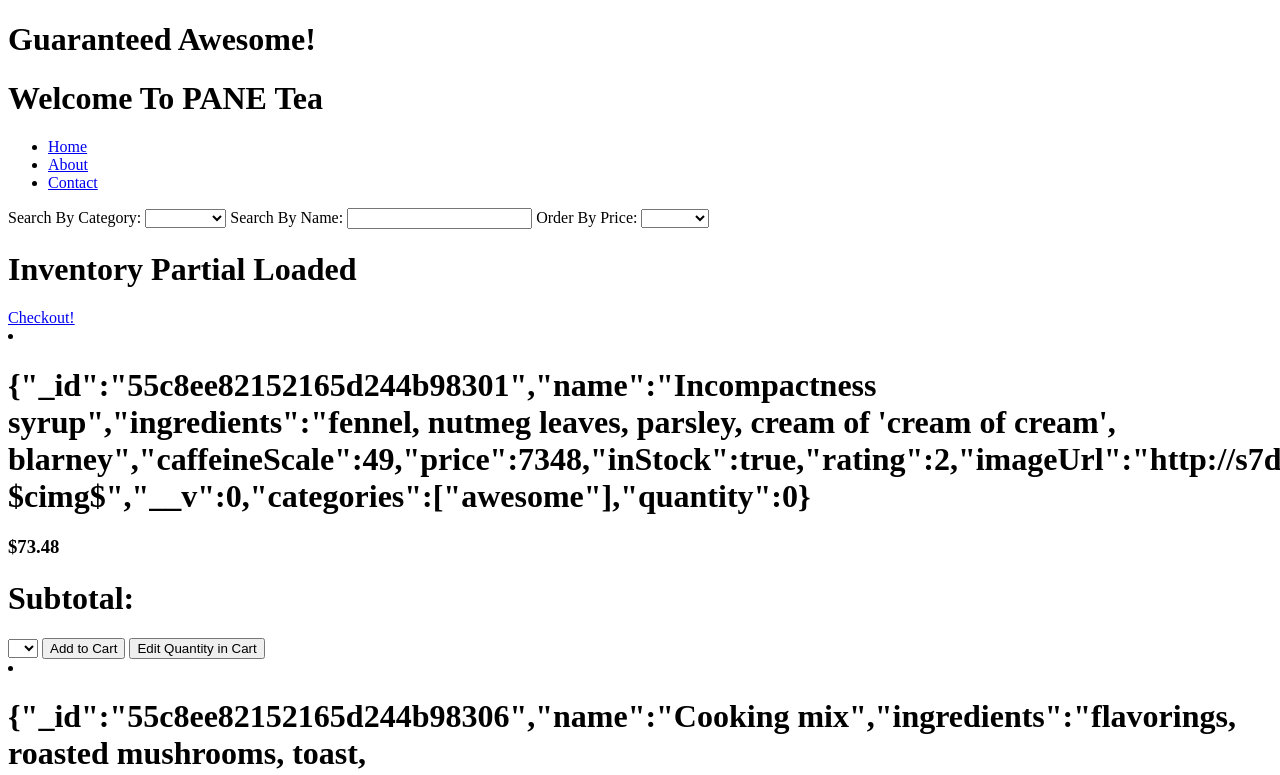
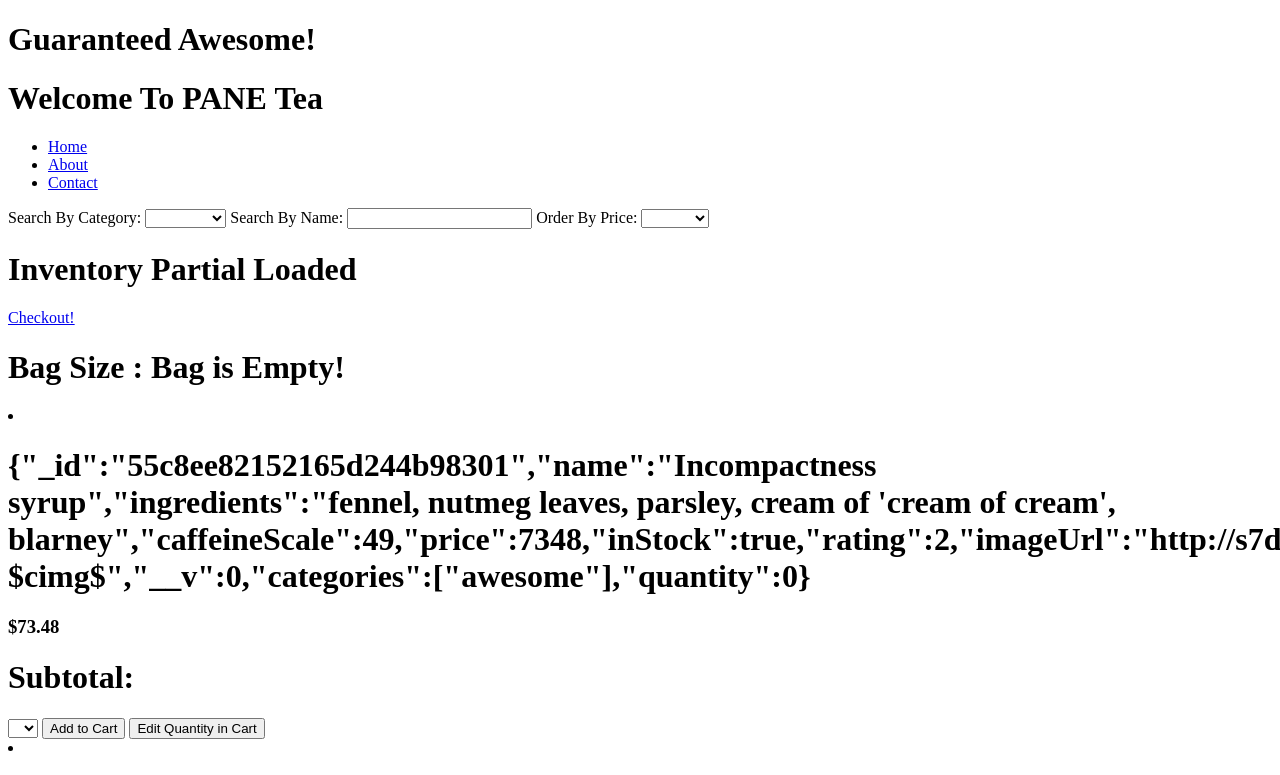
Before and after one commit to thomasobrien99/angular-shopping-cart, a plain HTML site: page index.html in a window 1280 px wide. Shown: the top 775 px of the page. Drawn offline with nearby package versions, Linux system fonts and the light colour scheme; some packages are replaced by stand-ins of ours.

Commit message:
add bag count feature

```diff
--- a/js/controllers.js
+++ b/js/controllers.js
@@ -4,7 +4,14 @@ ListController.$inject =["InventoryService"];
 
 function ListController(InventoryService){
 	this.items = InventoryService.getInventory();
+  this.bagSize = function(){
+    //MAY NEED TO BIND THIS
+    var size = this.items.reduce((p,c)=>{
+      return p += c.quantity;
+    },0)
 
+    return size ? size : "Bag is Empty!"
+  }
   this.orderBy = function()
   {
     if (InventoryService.orderPref === "true")
--- a/partials/inventory.html
+++ b/partials/inventory.html
@@ -1,4 +1,5 @@
 <h1>Inventory Partial Loaded</h1>
 <a ng-href = "checkout">Checkout!</a>
 <!-- CONTROLLER IS: ListController -->
+<h1>Bag Size : {{$ctrl.bagSize()}}</h1>
 <sa-item ng-repeat = 'item in $ctrl.items | filter:$ctrl.filterByCurrent | orderBy: "price":$ctrl.orderBy()' item="item"></sa-item>
--- a/partials/item.html
+++ b/partials/item.html
@@ -17,10 +17,10 @@
 
 	<form ng-show= $ctrl.showEditItemQuantityForm
 				name='form'
-				ng-submit="$ctrl.editItemQuantity($ctrl.newQuantity)"
+				ng-submit="$ctrl.editItemQuantity(+$ctrl.editFormQuantity)"
 				novalidate>
 
-		<input type="text" ng-model='$ctrl.newQuantity'>
+		<input type="text" ng-model='$ctrl.editFormQuantity'>
 		<button type="submit" ng-click='$ctrl.toggleEditItemQuantityForm()' >Change Quantity</button>
 	</form>
 </li>
```
